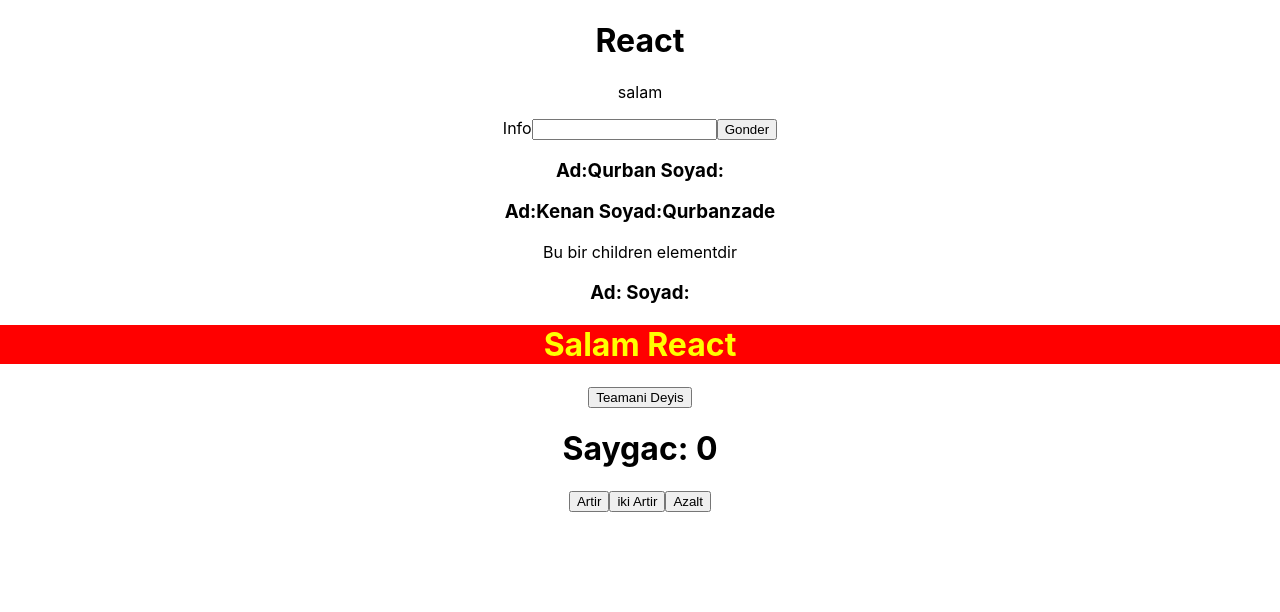
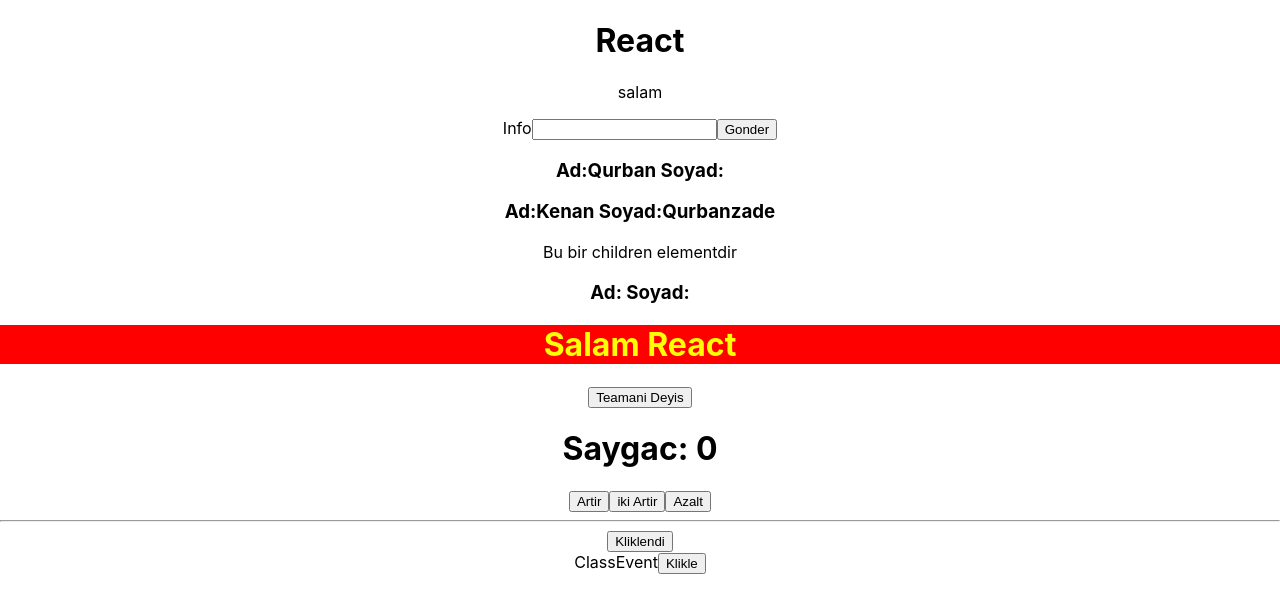
Before and after one commit to gurbangurbanzade/React-Projects, a React (Create React App) app in the folder Exercises/ReactUdemyIA/01MyApp/my-app/: page / in a window 1280 px wide. Shown: the top 612 px of the page. Built offline with nearby package versions, Linux system fonts and the light colour scheme.

Commit message:
Event Example

```diff
--- a/Exercises/ReactUdemyIA/01MyApp/my-app/src/App.js
+++ b/Exercises/ReactUdemyIA/01MyApp/my-app/src/App.js
@@ -4,7 +4,8 @@
 import Kimlik from "./Components/Kimlik";
 import Tema from "./Components/Tema";
 import Saygac from "./Components/Saygac";
-
+import FunctionalEventHandling from "./Components/FunctionalEventHandling";
+import ClassEvent from "./Components/ClassEvent";
 function App() {
   return (
     <div className="App">
@@ -17,6 +18,8 @@
       </Kimlik>
       <Tema />
       <Saygac />
+      <FunctionalEventHandling />
+      <ClassEvent />
     </div>
   );
 }
--- /dev/null
+++ b/Exercises/ReactUdemyIA/01MyApp/my-app/src/Components/ClassEvent.js
@@ -0,0 +1,17 @@
+import React, { Component } from "react";
+
+export class ClassEvent extends Component {
+  klikle() {
+    console.log("class event");
+  }
+  render() {
+    return (
+      <div>
+        ClassEvent
+        <button onClick={this.klikle}>Klikle</button>
+      </div>
+    );
+  }
+}
+
+export default ClassEvent;
--- /dev/null
+++ b/Exercises/ReactUdemyIA/01MyApp/my-app/src/Components/FunctionalEventHandling.js
@@ -0,0 +1,15 @@
+import React from "react";
+
+function FunctionalEventHandling() {
+  const handling = () => {
+    console.log("kliklendi");
+  };
+  return (
+    <div>
+      <hr />
+      <button onClick={handling}>Kliklendi</button>
+    </div>
+  );
+}
+
+export default FunctionalEventHandling;
```
